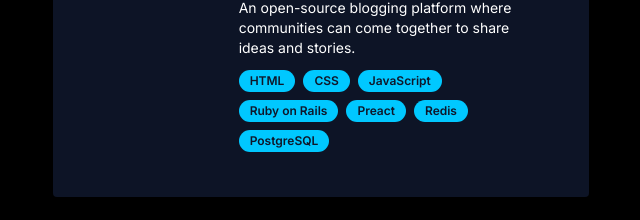
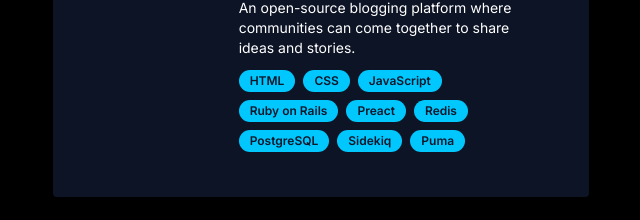
Before and after one commit to FrancisTR/FrancisTR.github.io, a Next.js app: page / in a window 1280 px wide. Shown: the part 2351-2571 px from the top of the page, without its empty margins (595-1235 px from the left). Built offline with nearby package versions, Linux system fonts and the light colour scheme; no server answers.

Commit message:
update list

```diff
--- a/components/Projects.tsx
+++ b/components/Projects.tsx
@@ -26,6 +26,8 @@
       "Preact",
       "Redis",
       "PostgreSQL",
+      "Sidekiq",
+      "Puma",
     ],
     link: "https://github.com/forem/forem/pulls?q=author:FrancisTRAlt+is:merged",
   },
```
